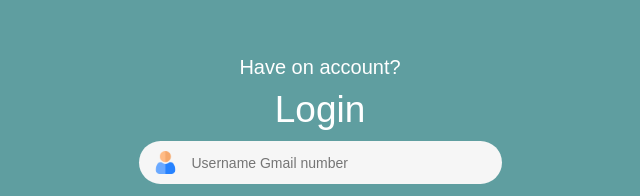
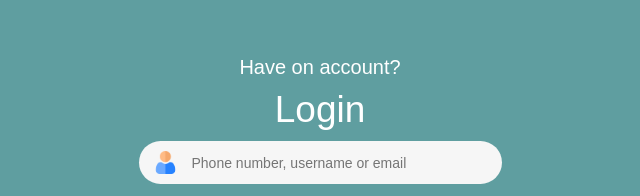
Before and after one commit to red-xbm/Login-Design, a plain HTML site: page index.html in a window 1280 px wide. Shown: the part 104-300 px from the top of the page, 320-960 px from the left. Drawn offline with Linux system fonts and the light colour scheme; a web font is replaced by a local one.

Commit message:
Add files via upload

```diff
--- a/index.html
+++ b/index.html
@@ -15,7 +15,7 @@
     <div class="the-one">
         <p>Have on account?</p>
         <p>Login</p>
-        <span> <img src="imgs/user.png" alt=""> <input type="email" name="" required placeholder="Username Gmail number" autofocus ></span>
+        <span> <img src="imgs/user.png" alt=""> <input type="email" name="" required placeholder="Phone number, username or email" autofocus ></span>
         <span> <img src="imgs/padlock.png" alt=""> <input type="password" name="" placeholder="password" ></span>
         <a href="https://www.upwork.com/freelancers/~011344f9e456004a62">Login</a>
         <div> <span> <input type="checkbox"> Remember Me</span> <span> <a href="https://www.upwork.com/freelancers/~011344f9e456004a62">Forgot password?</a> </span> </div>
```
